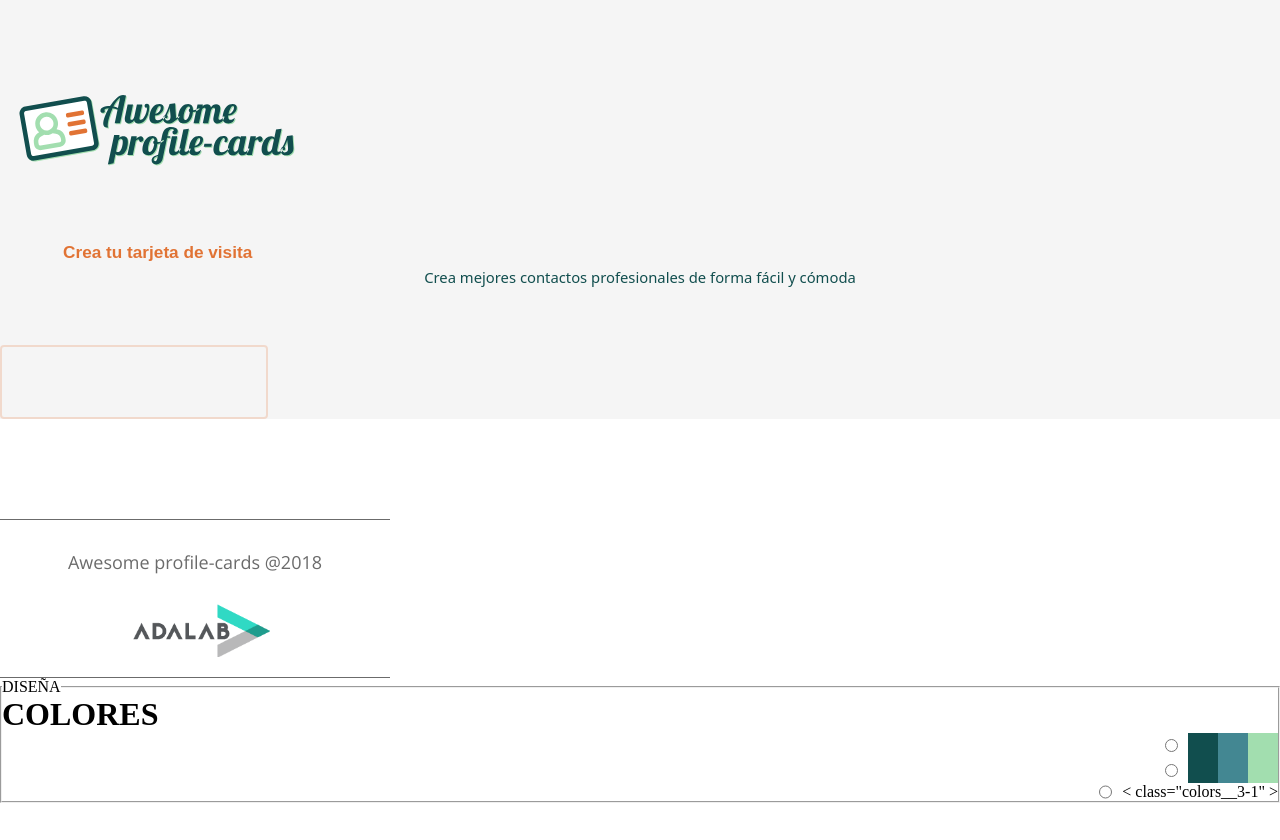
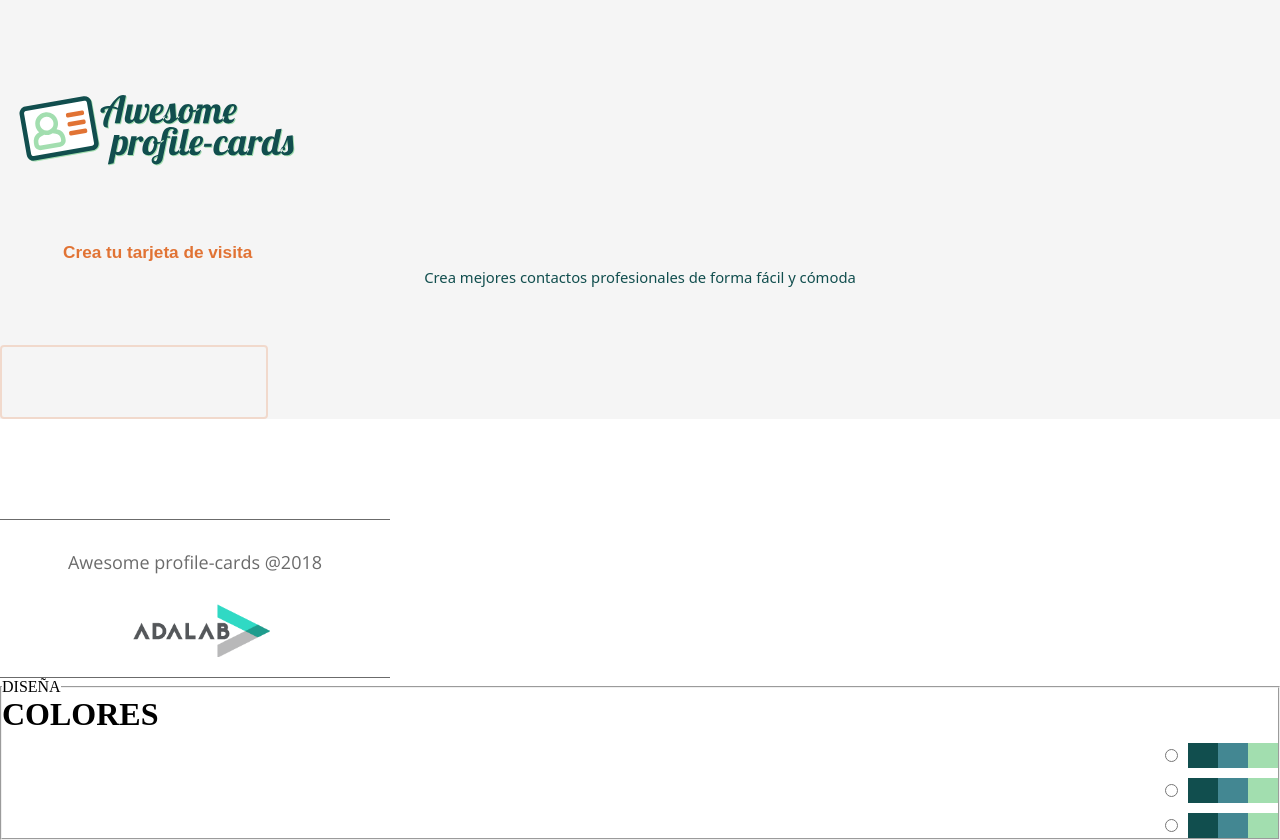
Before and after one commit to laura-pf/project-promo-Y-module-2-team-2, a website built with Vite: page src/index.html in a window 1280 px wide. Before the commit the page ends 803 px from the top, so only its background shows below. Built offline with nearby package versions, Linux system fonts and the light colour scheme.

Commit message:
changes in form

```diff
--- a/src/partials/form.html
+++ b/src/partials/form.html
@@ -21,11 +21,11 @@
 
     <div class="container-itemcolors">
         <label for="colors2">
-            <div class="colors__2">
-                <span class="colors__2-1"></span>
-                <span class="colors__2-2"></span>
-                <span class="colors__2-3"></span>
-            </div>
+            <span class="colors__2">
+                <div class="colors__2-1"></div>
+                <div class="colors__2-2"></div>
+                <div class="colors__2-3"></div>
+            </span>
         </label>
         <input type="radio" name="colors2" id="colors2" value="colors2" />
     </div>
@@ -33,11 +33,11 @@
 
     <div class="container-itemcolors">
         <label for="colors3">
-            <div class="colors_3">
-                < class="colors__3-1" ></span>
-                <span class="colors__3-2"></span>
-                <span class="colors__3-3"></span>
-            </div>
+            <span class="colors__3">
+                <div class="colors__3-1" ></div>
+                <div class="colors__3-2"></div>
+                <div class="colors__3-3"></div>
+            </span>
         </label>
         <input type="radio" name="colors3" id="colors3" value="colors3" />
     </div>
--- a/src/scss/layout/_form.scss
+++ b/src/scss/layout/_form.scss
@@ -4,6 +4,7 @@
     display: flex;
     flex-direction: row-reverse;
     gap: 10px;
+    margin-top: 10px;
 }
 
 .colors__1 {
@@ -56,6 +57,7 @@
     display: flex;
     flex-direction: row;
 
+
     &-1 {
         width: 30px;
         height: 25px;
```
